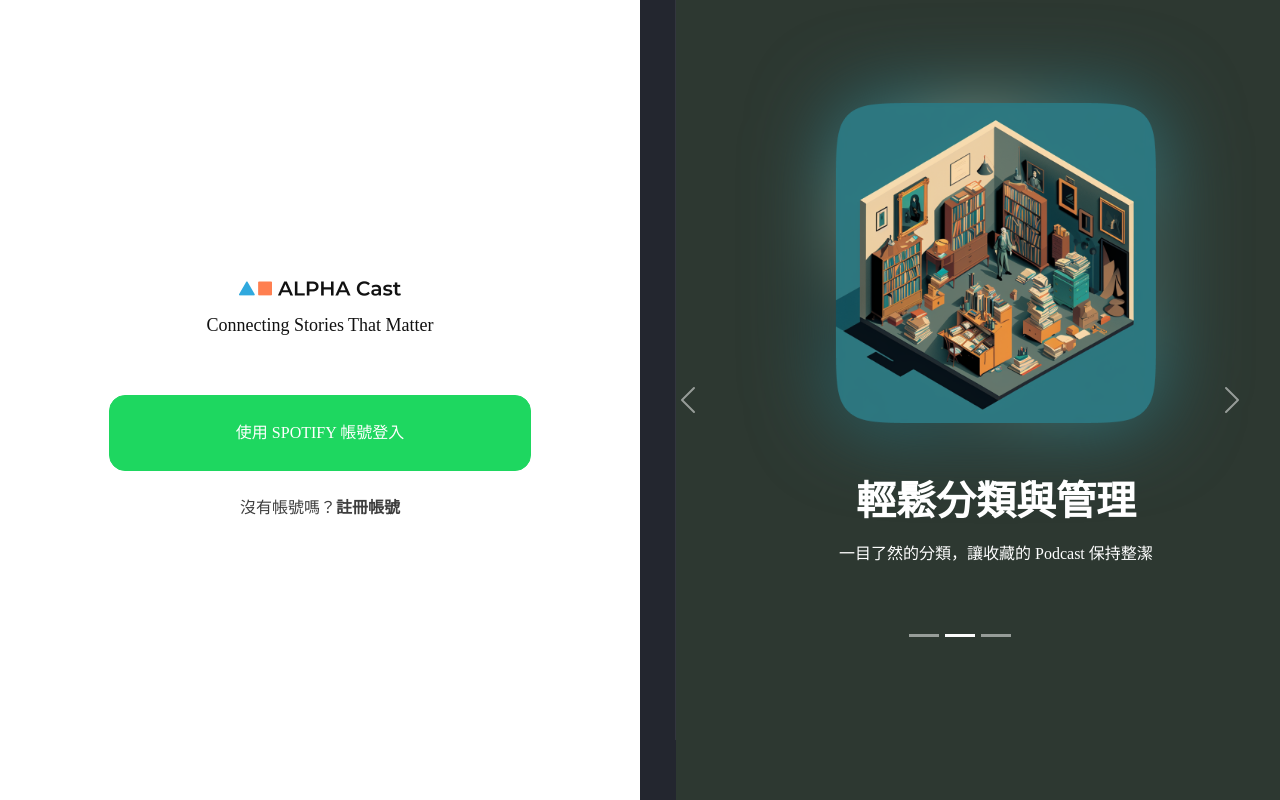
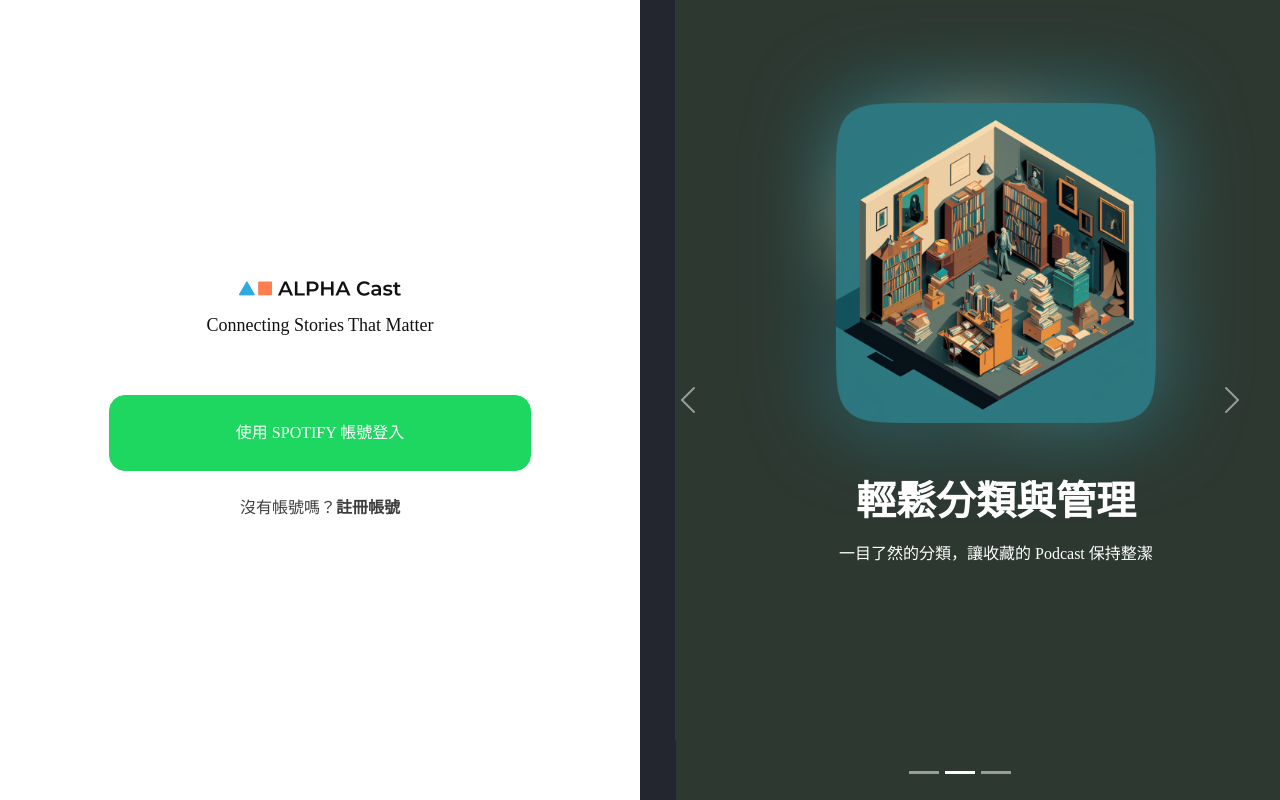
Before and after one commit to showwell0120/ac-frontend-capstone-projects, a React (Vite) app in the folder spotify-podcast-player-frontend/apps/basic/: page / in a window 1280 px wide. Built offline with nearby package versions, Linux system fonts and the light colour scheme; a web font is replaced by a local one.

Commit message:
fix(spotify-podcast-player-frontend): 修正樣式

```diff
--- a/spotify-podcast-player-frontend/apps/basic/src/_bootstrap-custom.scss
+++ b/spotify-podcast-player-frontend/apps/basic/src/_bootstrap-custom.scss
@@ -12,8 +12,3 @@ $theme-colors: (
 
 /* import bootstrap to set changes */
 @import "bootstrap/scss/bootstrap";
-
-// override bootstrap
-.carousel-indicators {
-    bottom: 8.5625rem;
-}
--- a/spotify-podcast-player-frontend/apps/basic/src/pages/login/login.module.scss
+++ b/spotify-podcast-player-frontend/apps/basic/src/pages/login/login.module.scss
@@ -5,7 +5,9 @@
  * .container {
  * }
 */
-
+.page-row {
+    // height: 100vh;
+    // min-height: 1024px !important;
     .left-col {
         gap: 2.5rem;
         .logo {
@@ -63,3 +65,4 @@
             }
         }
     }
+}
--- a/spotify-podcast-player-frontend/apps/basic/src/pages/login/login.tsx
+++ b/spotify-podcast-player-frontend/apps/basic/src/pages/login/login.tsx
@@ -1,5 +1,6 @@
 import classNames from 'classnames';
 import Row from 'react-bootstrap/Row';
+import Container from 'react-bootstrap/Container';
 import Col from 'react-bootstrap/Col';
 import Carousel from 'react-bootstrap/Carousel';
 import Button from 'react-bootstrap/Button';
@@ -32,7 +33,7 @@ export interface LoginProps {}
 
 export function Login(props: LoginProps) {
   return (
-    <Row className="vh-100 m-0">
+    <Row className={classNames('m-0', styles['page-row'])}>
       <Col className={classNames(flexColCenter, 'p-0', styles['left-col'])}>
         <div className={classNames(flexColCenter, styles['logo'])}>
           <img
```
Lines whose indentation alone changed are shown as unchanged.
